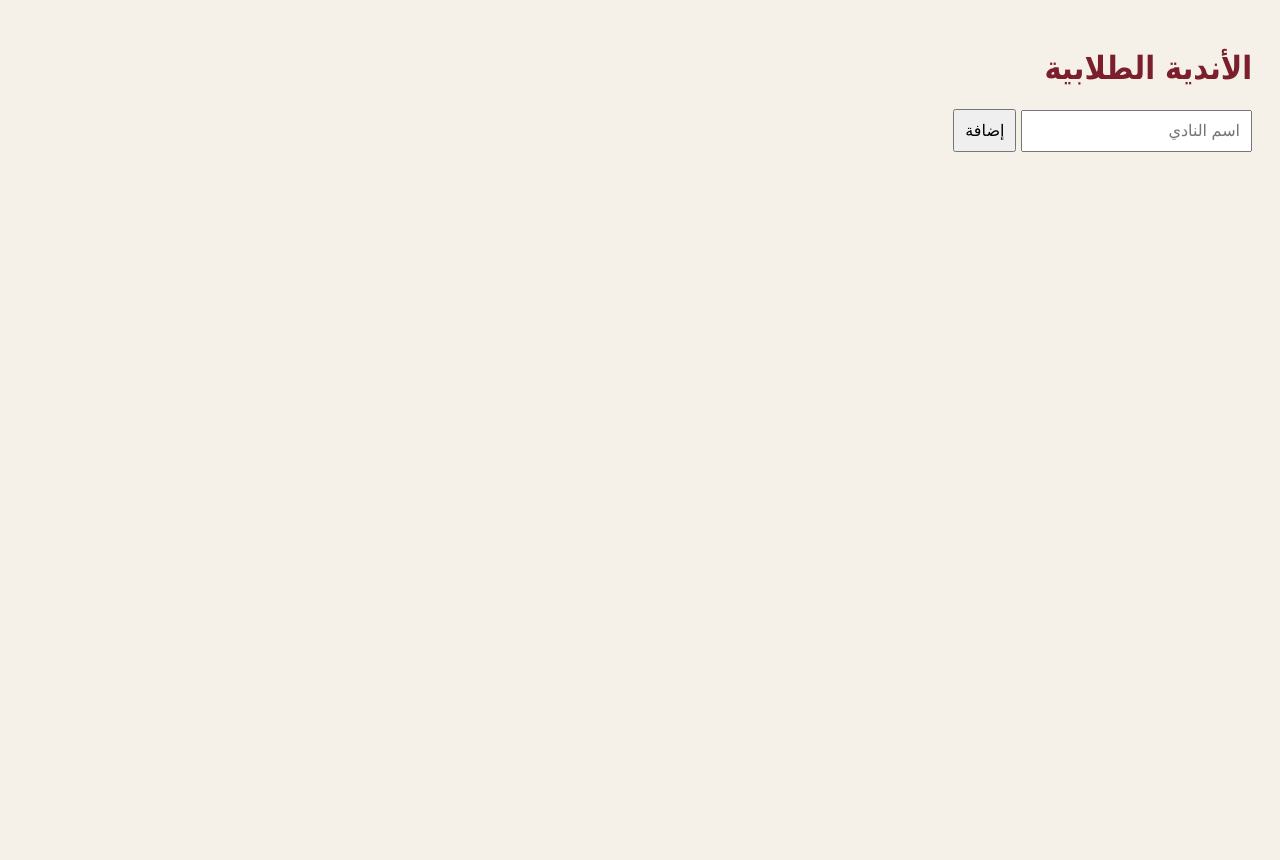
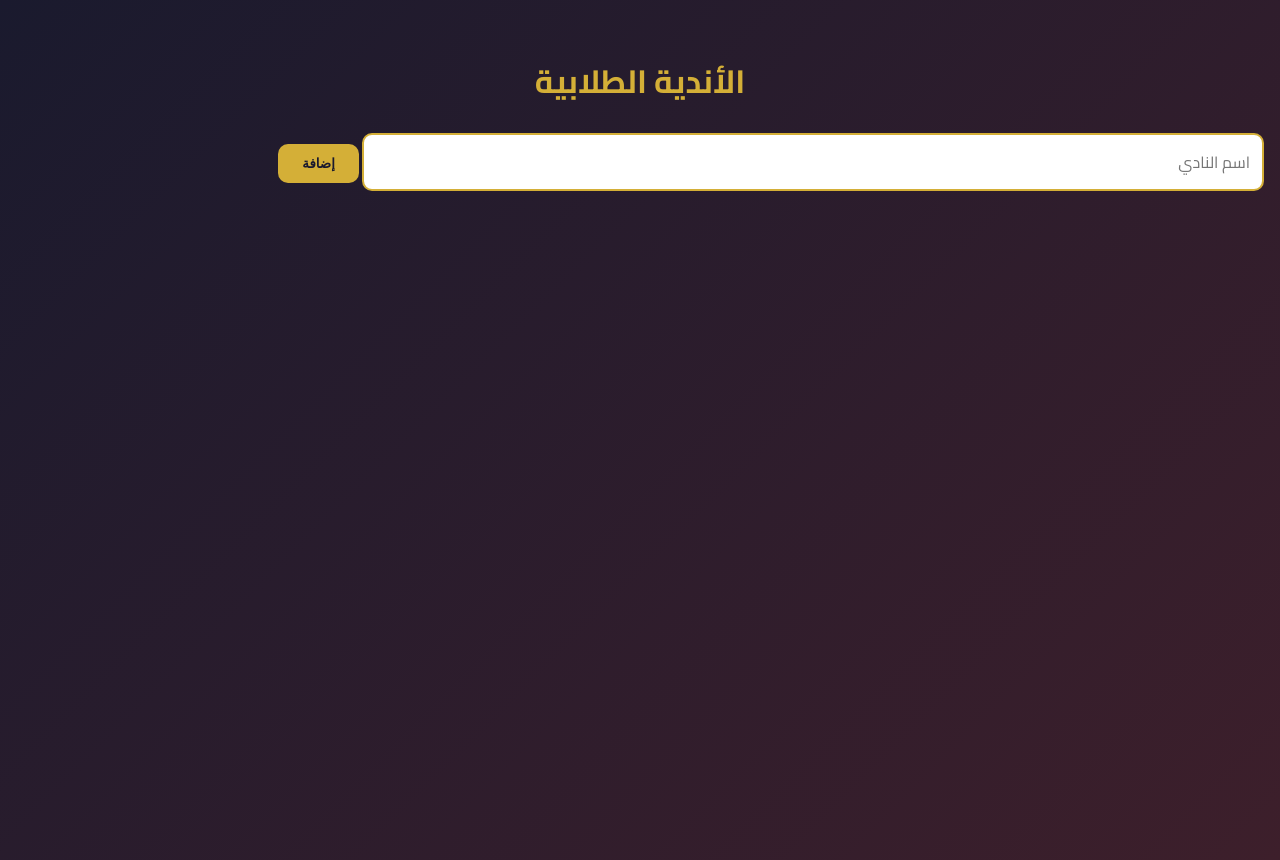
Before and after one commit to mchaikhih-coder/my-clubs, a plain HTML site: page index.html in a window 1280 px wide. Before the commit the page ends 800 px from the top, so only its background shows below. Drawn offline with Linux system fonts and the light colour scheme.

Commit message:
Update index.html

```diff
--- a/index.html
+++ b/index.html
@@ -3,11 +3,53 @@
 <head>
   <meta charset="UTF-8">
   <title>أنديتي</title>
+  <link href="https://fonts.googleapis.com/css2?family=Cairo:wght@400;700&display=swap" rel="stylesheet">
   <style>
-    body { font-family: Tahoma; background:#f5f1e8; padding:20px; }
-    h1 { color:#7a1f2b; }
-    input, button { padding:10px; font-size:16px; }
-    li { background:white; margin:6px 0; padding:10px; border-radius:8px; }
+    body {
+  font-family: 'Cairo', sans-serif;
+  background: linear-gradient(135deg, #1a1a2e, #3d1f2b);
+  min-height: 100vh;
+  margin: 0;
+  padding: 30px 16px;
+  color: white;
+}
+h1 {
+  text-align: center;
+  color: #d4af37;
+  font-size: 32px;
+}
+input {
+  width: 70%;
+  padding: 12px;
+  border: 2px solid #d4af37;
+  border-radius: 10px;
+  font-family: 'Cairo';
+  font-size: 16px;
+}
+button {
+  padding: 12px 24px;
+  background: #d4af37;
+  color: #1a1a2e;
+  border: none;
+  border-radius: 10px;
+  font-weight: bold;
+  cursor: pointer;
+  transition: 0.3s;
+}
+button:hover {
+  background: white;
+  transform: scale(1.05);
+}
+ul { list-style: none; padding: 0; }
+li {
+  background: rgba(255,255,255,0.08);
+  border-right: 4px solid #d4af37;
+  margin: 10px 0;
+  padding: 14px;
+  border-radius: 10px;
+  box-shadow: 0 4px 12px rgba(0,0,0,0.3);
+}
+
   </style>
 </head>
 <body>
```
